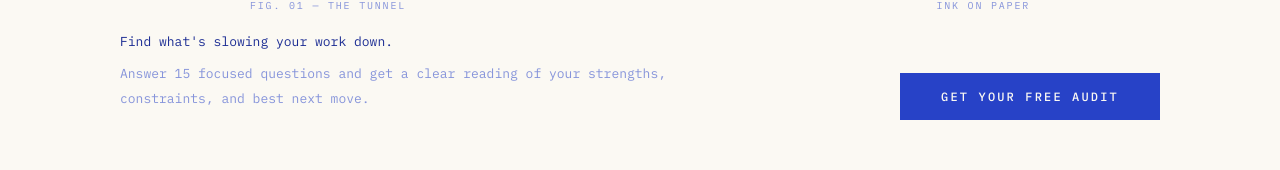
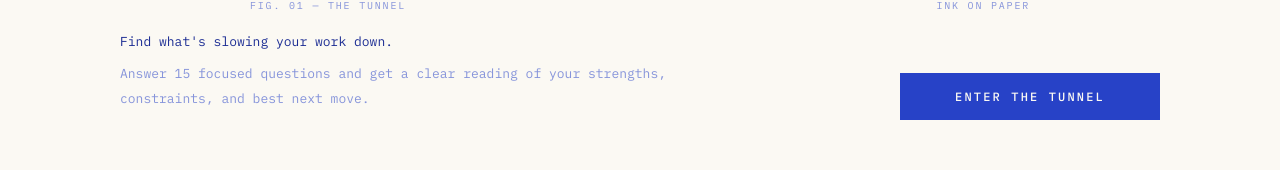
Before and after one commit to flasskoworld/tunnl, a Next.js app: page / in a window 1280 px wide. Shown: the part 644-814 px from the top of the page. Built offline with nearby package versions, Linux system fonts and the light colour scheme; a web font is replaced by a local one.

Commit message:
Restore the Enter The Tunnel CTA

```diff
--- a/components/LandingPortalLink.jsx
+++ b/components/LandingPortalLink.jsx
@@ -20,7 +20,7 @@
 
   return (
     <Link href="/diagnostic" className="btn home-cta" onClick={enter} aria-busy={entering}>
-      {entering ? "Opening your audit..." : "Get your free audit"}
+      {entering ? "Entering..." : "Enter The Tunnel"}
     </Link>
   );
 }
```
